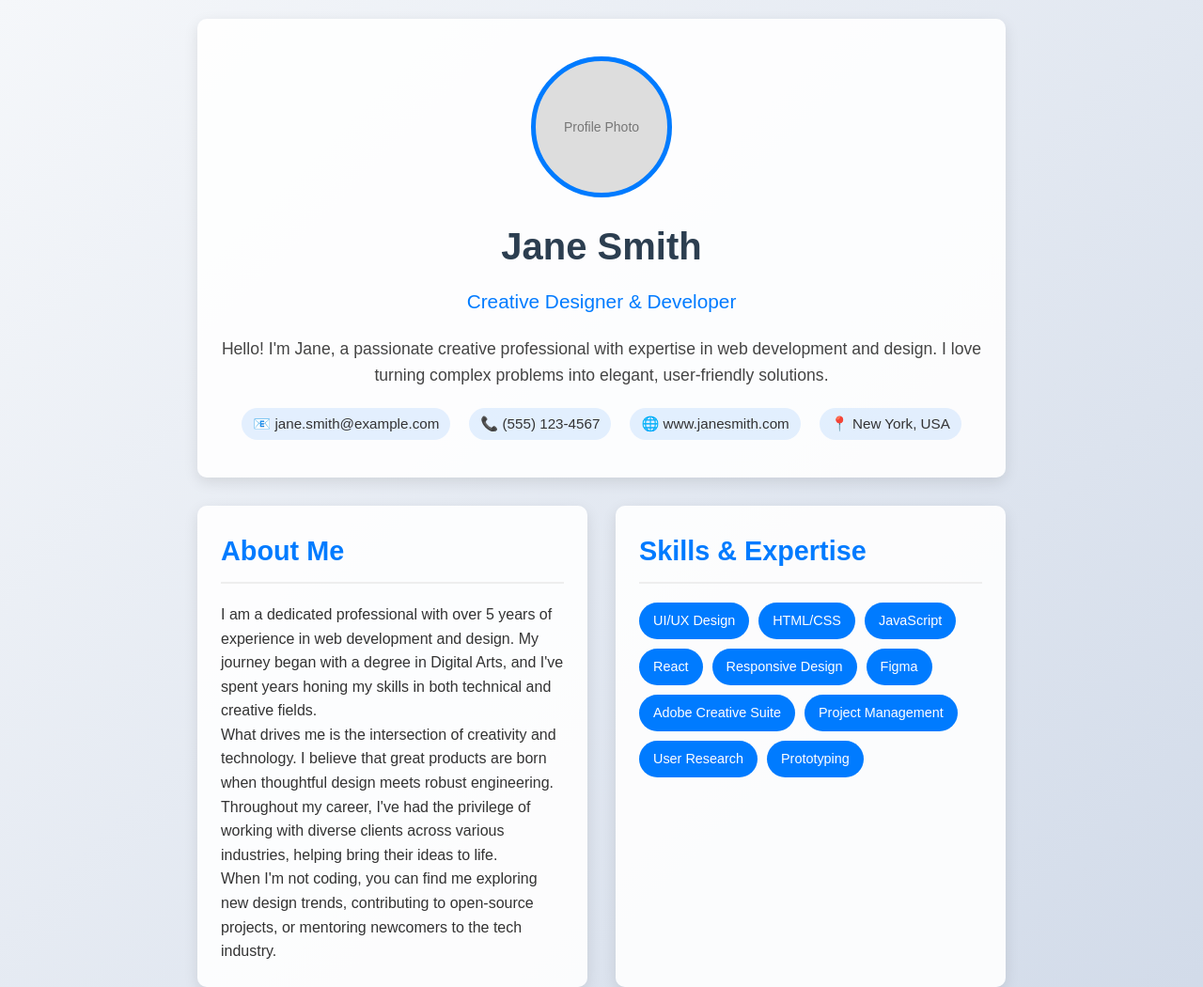
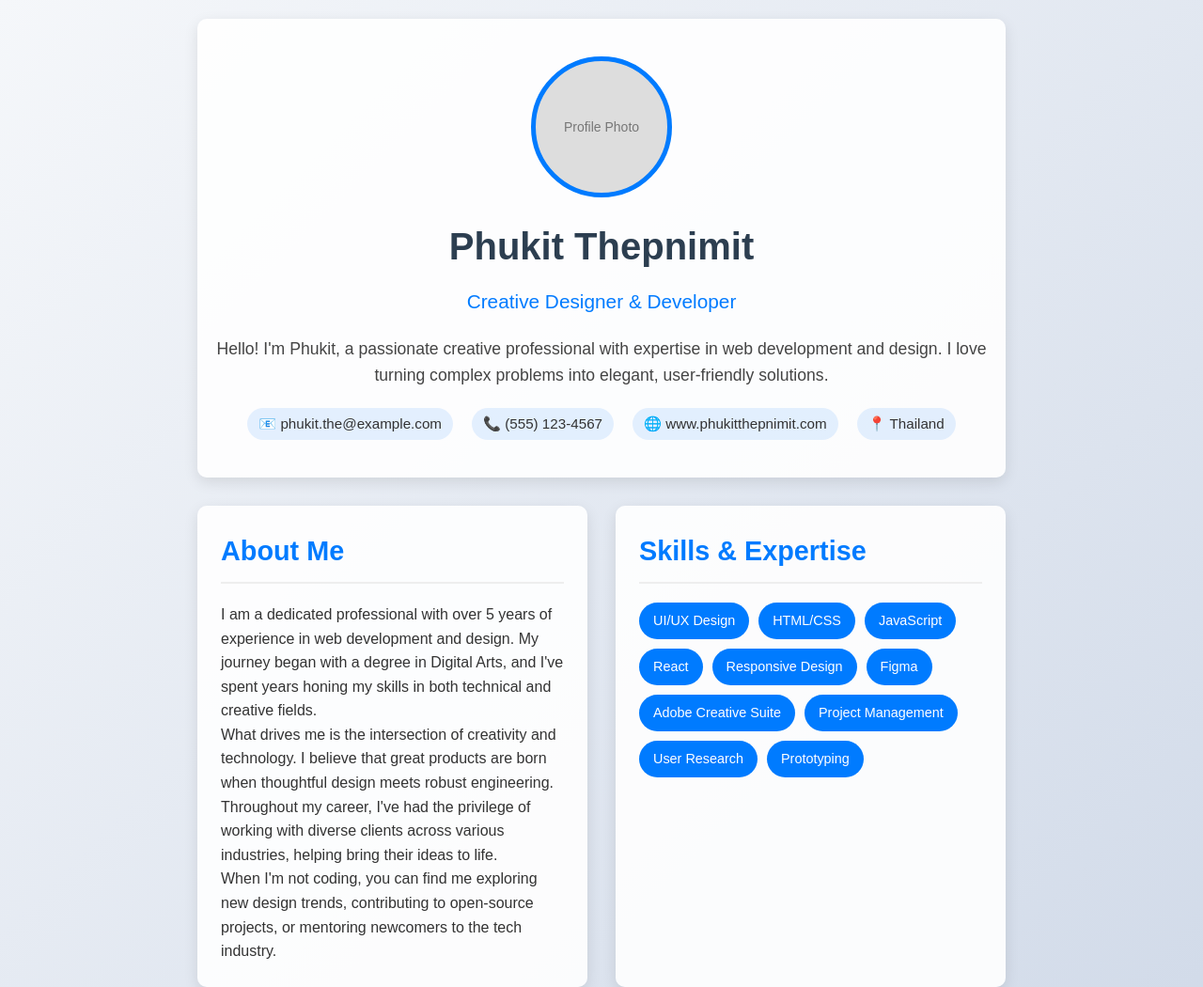
Before and after one commit to buffet326-dotcom/TEST-GitHub, a plain HTML site: page index.html in a window 1280 px wide. Shown: the top 1050 px of the page at 94% size. Drawn offline with Linux system fonts and the light colour scheme.

Commit message:
เปลี่ยนชื่อ main

```diff
--- a/index.html
+++ b/index.html
@@ -3,7 +3,7 @@
 <head>
     <meta charset="UTF-8">
     <meta name="viewport" content="width=device-width, initial-scale=1.0">
-    <title>About Me - Jane Smith</title>
+    <title>About Me - Phukit Thepnimit</title>
     <style>
         * {
             margin: 0;
@@ -170,16 +170,16 @@
     <div class="container">
         <header>
             <div class="profile-image">Profile Photo</div>
-            <h1>Jane Smith</h1>
+            <h1>Phukit Thepnimit</h1>
             <div class="title">Creative Designer & Developer</div>
             <div class="bio">
-                <p>Hello! I'm Jane, a passionate creative professional with expertise in web development and design. I love turning complex problems into elegant, user-friendly solutions.</p>
+                <p>Hello! I'm Phukit, a passionate creative professional with expertise in web development and design. I love turning complex problems into elegant, user-friendly solutions.</p>
             </div>
             <div class="contact-info">
-                <div class="contact-item">📧 jane.smith@example.com</div>
+                <div class="contact-item">📧 phukit.the@example.com</div>
                 <div class="contact-item">📞 (555) 123-4567</div>
-                <div class="contact-item">🌐 www.janesmith.com</div>
-                <div class="contact-item">📍 New York, USA</div>
+                <div class="contact-item">🌐 www.phukitthepnimit.com</div>
+                <div class="contact-item">📍 Thailand</div>
             </div>
         </header>
 
@@ -256,7 +256,7 @@
             <h2>Get In Touch</h2>
             <p>Feel free to reach out if you'd like to collaborate on a project or just want to connect!</p>
             <div class="contact-info" style="justify-content: center; margin-top: 15px;">
-                <a href="mailto:jane.smith@example.com" style="text-decoration: none;">
+                <a href="mailto:phukit.the@example.com" style="text-decoration: none;">
                     <div class="contact-item">📧 Send Email</div>
                 </a>
                 <a href="#" style="text-decoration: none;">
```
